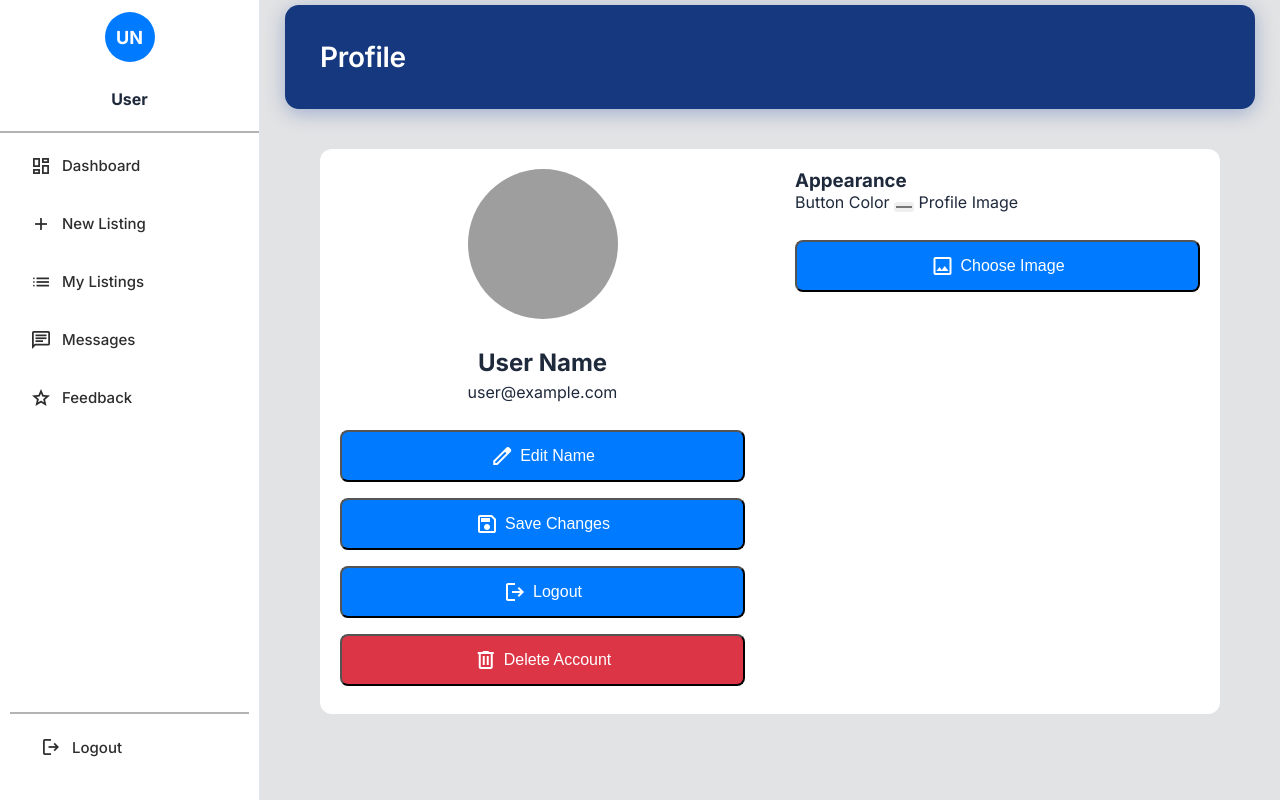
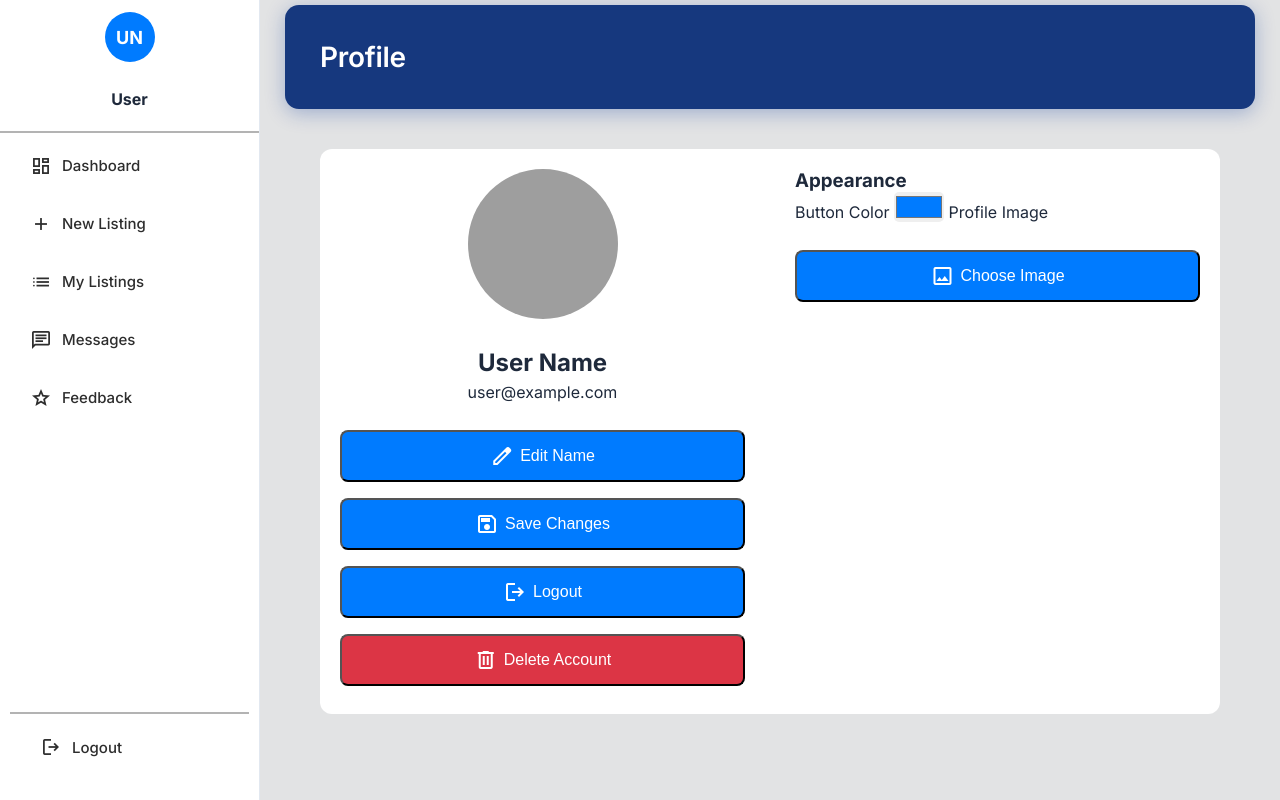
Before and after one commit to Juxnn02/LostAndFound, a Flask app: page /profile in a window 1280 px wide. Run offline with Flask 3, Linux system fonts and the light colour scheme; the visitor is signed in with stand-in values (Sample User, id 1); grey boxes are pictures that could not be loaded.

Commit message:
Update profile.css

```diff
--- a/static/profile.css
+++ b/static/profile.css
@@ -45,13 +45,13 @@ body {
     flex: 1;
 }
 
-/* Color picker: 10px by 20px */
+/* Color picker: taller, thicker, longer */
 .profile-right input[type="color"],
 .btn-color {
-    width: 20px;
-    height: 10px;
+    width: 50px;       /* a bit longer */
+    height: 30px;      /* taller */
     border: none;
-    border-radius: 3px;
+    border-radius: 5px;
     cursor: pointer;
     margin-bottom: 20px;
     padding: 0;
```
